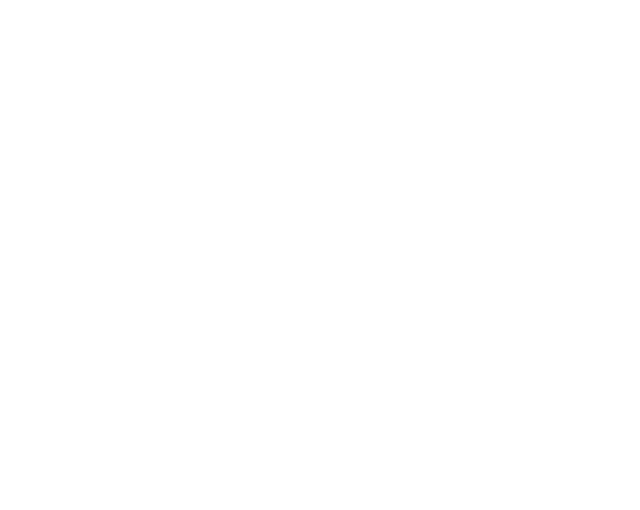
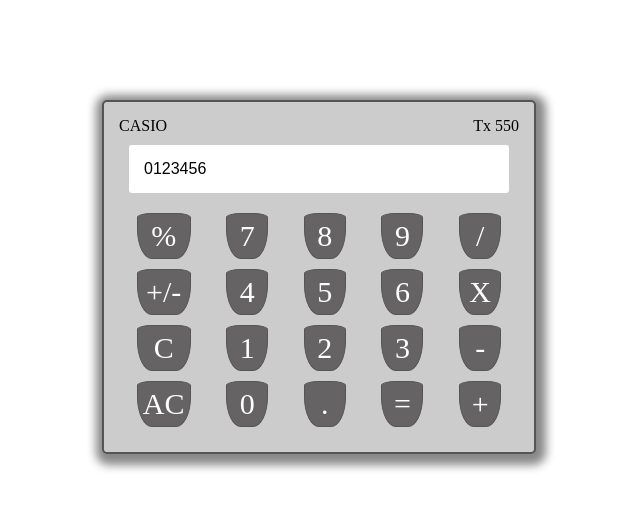
Before and after one commit to brendalyamuya/calc, a plain HTML site: page index.html in a window 1280 px wide. Shown: the whole page, without its empty margins (321-961 px from the left). Drawn offline with Linux system fonts and the light colour scheme; a web font is replaced by a local one.

Commit message:
creating calculator

```diff
--- a/index.html
+++ b/index.html
@@ -12,7 +12,55 @@
     <link rel="stylesheet" href="style.css">
 </head>
 <body>
+    <div class="calculator">
 
+        <div class="title">
+            <span>CASIO</span>
+            <span>Tx 550</span>
+        </div>
+
+        <div class="screen">
+            <span>0123456</span>
+        </div>
+
+        <div class="keypad">
+          <div class="keys">
+            <div class="key">%</div>
+            <div class="key">+/-</div>
+            <div class="key">C</div>
+            <div class="key">AC</div>
+          </div>
+
+          <div class="keys">
+            <div class="key">7</div>
+            <div class="key">4</div>
+            <div class="key">1</div>
+            <div class="key">0</div>
+          </div>
+
+          <div class="keys">
+            <div class="key">8</div>
+            <div class="key">5</div>
+            <div class="key">2</div>
+            <div class="key">.</div>
+          </div>
+
+          <div class="keys">
+            <div class="key">9</div>
+            <div class="key">6</div>
+            <div class="key">3</div>
+            <div class="key">=</div>
+          </div>
+
+          <div class="keys">
+            <div class="key">/</div>
+            <div class="key">X</div>
+            <div class="key">-</div>
+            <div class="key">+</div>
+          </div>
+
+        </div>
+    </div>
 
     <!-- Script -->
     <script src="script.js"></script>
--- a/style.css
+++ b/style.css
@@ -1,4 +1,5 @@
-html{
+@import url('https://fonts.googleapis.com/css2?family=Montaga&family=Oswald:wght@300&display=swap');
+/* html{
     box-sizing: border-box;
 }
 
@@ -6,4 +7,56 @@ body{
     margin: 0;
     min-height: 100vh;
 
+} */
+
+.title{
+    display: flex;
+    justify-content: space-between;
 }
+
+.calculator{
+    background-color: #ccc;
+    width: 100%;
+    max-width: 400px;
+    border-radius: 5px;
+    margin: 0 auto;
+    padding: 15px;
+    border: 2px solid #555;
+    box-shadow: 2px 3px 10px 8px #888888;
+    margin-top: 100px;
+
+
+}
+
+.screen{
+    background-color: #fff;
+    border-radius: 3px;
+    padding: 15px;
+    margin: 10px;
+    font-family: Montaga, sans-serif;
+
+}
+
+.keypad {
+    display: flex;
+    justify-content: space-around;
+}
+
+.keypad .key{
+    border: 1px solid #555;
+    padding: 5px;
+    margin: 10px 0;
+    text-align: center;
+    font-size: 30px;
+    background-color: rgb(101, 99, 99);
+    border-radius: 15px / 10% 10% 65% 65%;
+    min-width: 30px;
+    color: #fff;
+
+
+}
+
+.key:hover{
+    background-color: #262626;
+
+}
```
